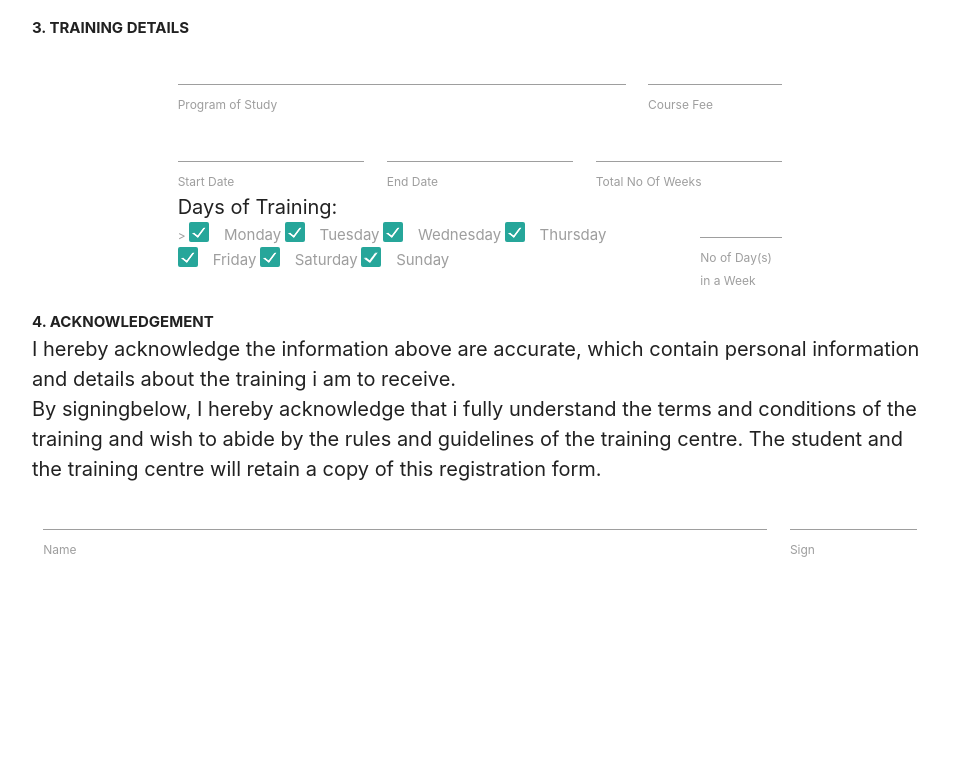
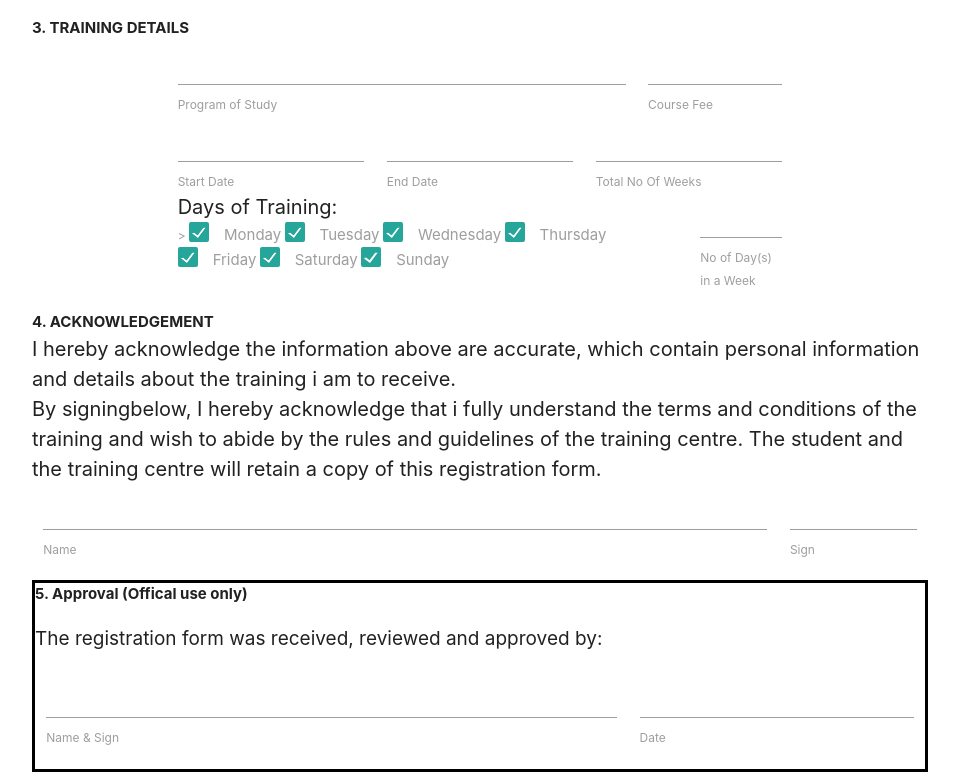
Before and after one commit to elechigreatness/STUDENT-REGISTRATON-FORM, a plain HTML site: page index.html in a window 1280 px wide. Shown: the part 646-1418 px from the top of the page, without its empty margins (160-1119 px from the left). Before the commit the page ends 1226 px from the top, so only its background shows below. Drawn offline with Linux system fonts and the light colour scheme.

Commit message:
STYLED THE FINAL SECTION

```diff
--- a/index.html
+++ b/index.html
@@ -238,6 +238,23 @@
         </div>
     </section>
 
+    <section class="container" style="border: 3px black solid;">
+        <div>
+            <span style="font-weight: bolder;">5. Approval (Offical use only)</span>
+            <p style="font-size: 19px;">The registration form was received, reviewed and approved by:</p>
+        </div>
+        <div class="row">
+            <div class="col s12 m8 l8">
+                <input type="text" id="Approval name">
+                <label for="Approval name">Name & Sign</label>
+            </div>
+
+            <div class="col s12 m4 l4">
+                <input type="text" id="Approval date">
+                <label for="Approval date">Date</label>
+            </div>
+        </div>
+    </section>
     </main>
 </body>
 <script src="./js/jquery.js"></script>
```
